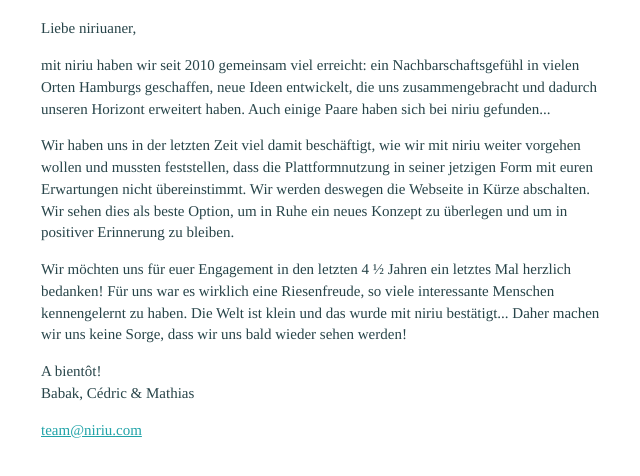
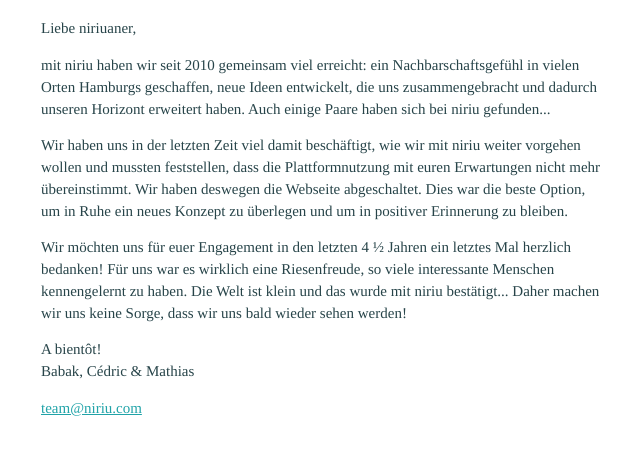
Before and after one commit to niriu/niriu.github.io, a plain HTML site: page index.html in a window 1280 px wide. Shown: the part 180-656 px from the top of the page, without its empty margins (319-959 px from the left). Drawn offline with Linux system fonts and the light colour scheme; a web font is replaced by a local one.

Commit message:
changing text and adding CNAME

```diff
--- a/index.html
+++ b/index.html
@@ -45,7 +45,7 @@
   <article>
     <p>Liebe niriuaner,</p>
     <p>mit niriu haben wir seit 2010 gemeinsam viel erreicht: ein Nachbarschaftsgefühl in vielen Orten Hamburgs geschaffen, neue Ideen entwickelt, die uns zusammengebracht und dadurch unseren Horizont erweitert haben. Auch einige Paare haben sich bei niriu gefunden...</p>
-    <p>Wir haben uns in der letzten Zeit viel damit beschäftigt, wie wir mit niriu weiter vorgehen wollen und mussten feststellen, dass die Plattformnutzung in seiner jetzigen Form mit euren Erwartungen nicht übereinstimmt. Wir werden deswegen die Webseite in Kürze abschalten. Wir sehen dies als beste Option, um in Ruhe ein neues Konzept zu überlegen und um in positiver Erinnerung zu bleiben.</p>
+    <p>Wir haben uns in der letzten Zeit viel damit beschäftigt, wie wir mit niriu weiter vorgehen wollen und mussten feststellen, dass die Plattformnutzung mit euren Erwartungen nicht mehr übereinstimmt. Wir haben deswegen die Webseite abgeschaltet. Dies war die beste Option, um in Ruhe ein neues Konzept zu überlegen und um in positiver Erinnerung zu bleiben.</p>
     <p>Wir möchten uns für euer Engagement in den letzten 4 ½ Jahren ein letztes Mal herzlich bedanken! Für uns war es wirklich eine Riesenfreude, so viele interessante Menschen kennengelernt zu haben. Die Welt ist klein und das wurde mit niriu bestätigt... Daher machen wir uns keine Sorge, dass wir uns bald wieder sehen werden!</p>
     <p>A bientôt!<br/>
     Babak, Cédric & Mathias</p>
```
Also changed, not shown: 1 other file.
